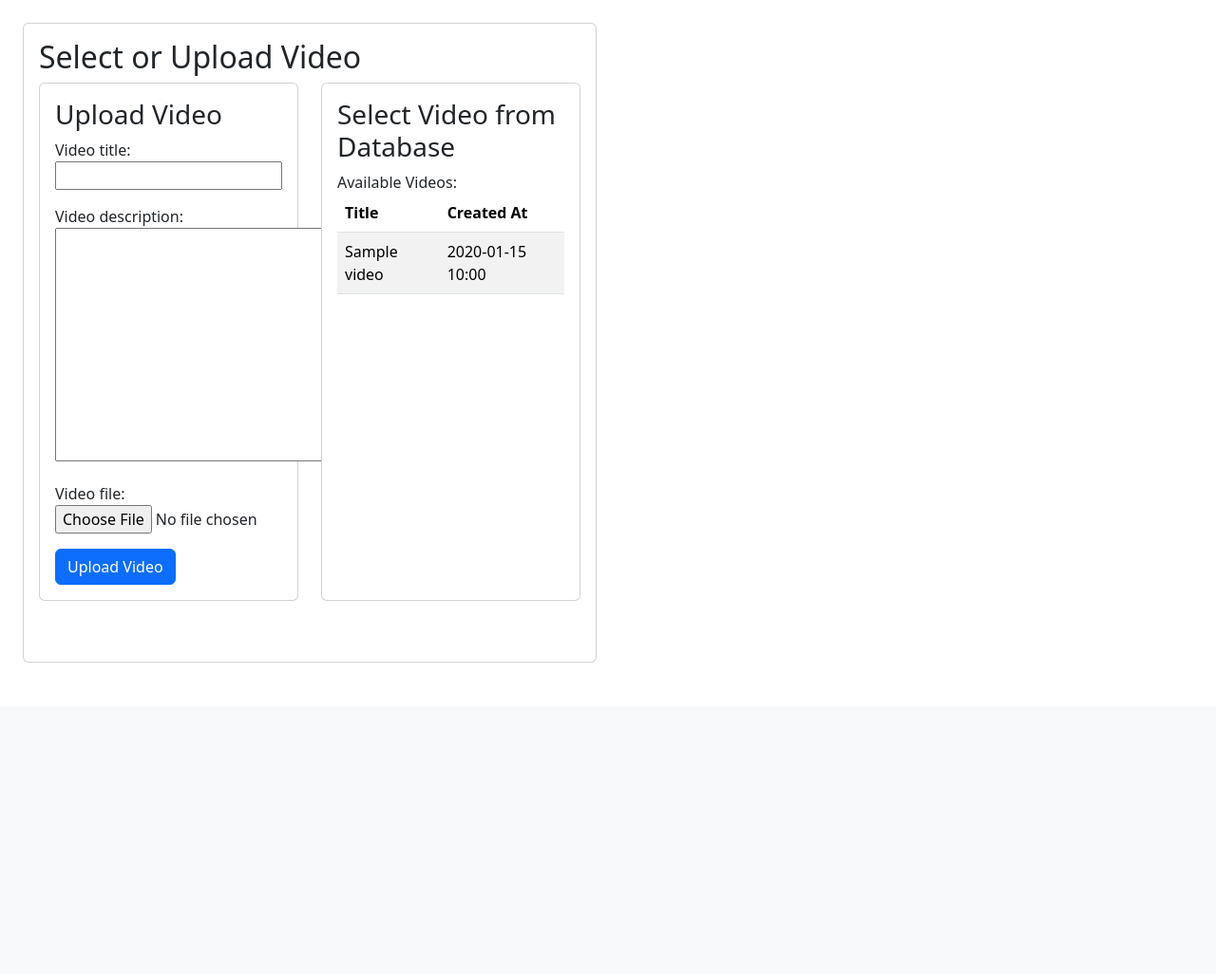
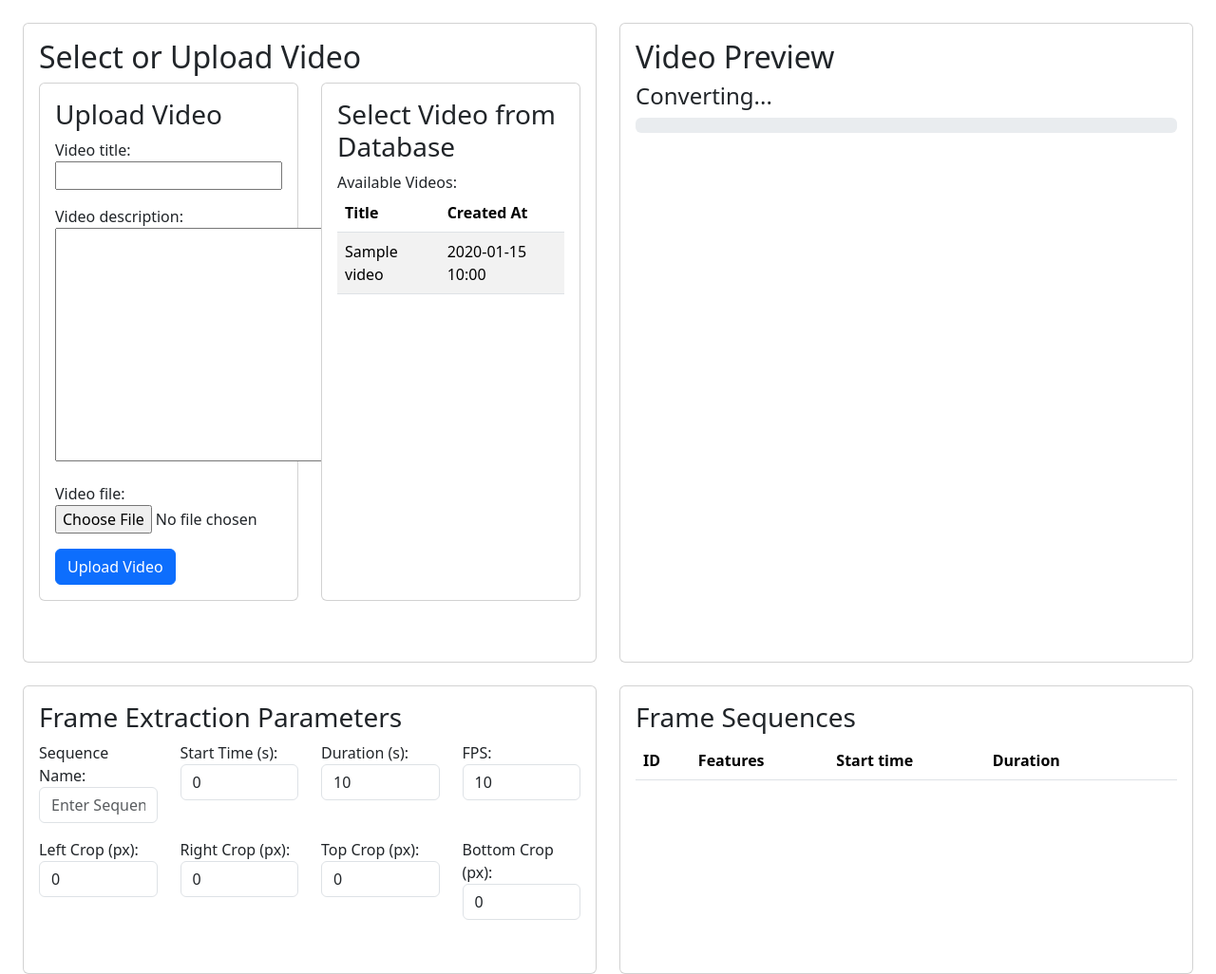
Before and after one commit to HukumaBob/segmentation, a Django app: template medical_segmentation/templates/segmentation/upload_video.html in a window 1280 px wide. Shown: the part 56-1082 px from the top of the page at 95% size. Before the commit the page ends 754 px from the top, so only its background shows below. Run offline with Django 5.2, Linux system fonts and the light colour scheme; the template is opened without the code that fills it: values that come from a table or form of the project are taken from there, others are empty; tables that the repository leaves empty hold one stand-in row (values such as "Sample post"); lists and menus that the app fills with data are empty; some libraries are stand-ins or nearby versions.

Commit message:
Fix delete file

```diff
--- a/medical_segmentation/data_preparation/views.py
+++ b/medical_segmentation/data_preparation/views.py
@@ -2,7 +2,6 @@
 import os
 import numpy as np
 from PIL import Image, ImageDraw
-from random import randint
 from django.http import JsonResponse
 from django.shortcuts import get_object_or_404, render
 from django.views.decorators.csrf import csrf_exempt
--- a/medical_segmentation/templates/segmentation/upload_video.html
+++ b/medical_segmentation/templates/segmentation/upload_video.html
@@ -59,7 +59,7 @@
 
         <!-- Вторая карточка с предпросмотром видео -->
         <div class="col-12 col-md-6 mb-4">
-            <div class="card mt-4 h-100" id="videoPreview" style="display: none;">
+            <div class="card mt-4 h-100" id="videoPreview" style="display: block;">
                 <div class="card-body">
                     <h2 id="previewTitle">{% trans "Video Preview" %}</h2>
                     <div id="conversionStatus">
@@ -78,7 +78,7 @@
     <div class="row">
         <!-- Третья карточка для параметров извлечения кадров -->
         <div class="col-12 col-md-6 mb-4">
-            <div class="card mt-4 h-100" id="frameParameters" style="display: none;">
+            <div class="card mt-4 h-100" id="frameParameters" style="display: block;">
                 <div class="card-body">
                     <h3>{% trans "Frame Extraction Parameters" %}</h3>
                     <!-- Параметры для извлечения кадров -->
@@ -144,7 +144,7 @@
 
 <!-- Четвертая карточка с таблицей -->
 <div class="col-12 col-md-6 mb-4">
-    <div class="card mt-4 h-100" id="sequencesList" style="display: none;">
+    <div class="card mt-4 h-100" id="sequencesList" style="display: block;">
         <div class="card-body">
             <h3>{% trans "Frame Sequences" %}</h3>
             <!-- Обертывающий контейнер с ограничением высоты и прокруткой -->
@@ -201,7 +201,7 @@
                 videoPlayer.style.display = 'block';
                 videoPreview.style.display = 'block';  // Показать карточку предпросмотра
                 deleteButton.style.display = 'block';
-                deleteButton.dataset.fileUrl = videoUrl;
+                deleteButton.dataset.fileUrl = videoUrl;  // Сохраняем URL файла для удаления
                 showFrameParameters(videoId);  // Показать параметры извлечения кадров
             }
         }
@@ -255,6 +255,33 @@
             });
         }
 
+        // Обработчик удаления видео
+        if (deleteButton) {
+            deleteButton.addEventListener('click', function () {
+                const fileUrl = this.dataset.fileUrl;  // Извлекаем URL файла для удаления
+                if (fileUrl) {
+                    const xhr = new XMLHttpRequest();
+                    xhr.open('POST', "{% url 'delete_video' %}", true);  // Используем корректный URL для удаления видео
+                    xhr.setRequestHeader('X-CSRFToken', '{{ csrf_token }}');
+                    xhr.setRequestHeader('Content-Type', 'application/x-www-form-urlencoded');
+
+                    xhr.onload = function () {
+                        if (xhr.status === 200) {
+                            const data = JSON.parse(xhr.responseText);
+                            if (data.status === 'success') {
+                                alert("{% trans 'Video deleted successfully.' %}");
+                                videoPlayer.style.display = 'none';  // Скрываем предпросмотр после удаления
+                            } else {
+                                console.error('Delete failed:', data.error);
+                            }
+                        }
+                    };
+
+                    xhr.send(`file_url=${encodeURIComponent(fileUrl)}`);
+                }
+            });
+        }
+
         // Обработчик создания последовательности
         if (createFramesButton) {
             createFramesButton.addEventListener('click', function () {
@@ -269,8 +296,7 @@
                 const bottomCrop = document.getElementById('bottomCrop').value;
 
                 if (videoId && sequenceName) {
-                    // Заменяем `0` в шаблоне на текущий `videoId`
-                    const createUrl = `{% url 'create_frame_sequence' video_id=0 %}`.replace(0, videoId) +
+                    const createUrl = `{% url 'create_frame_sequence' 0 %}`.replace(0, videoId) +
                         `?sequence_name=${encodeURIComponent(sequenceName)}&start_time=${startTime}&duration=${duration}&fps=${fps}` +
                         `&left_crop=${leftCrop}&right_crop=${rightCrop}&top_crop=${topCrop}&bottom_crop=${bottomCrop}`;
 
@@ -333,14 +359,14 @@
             editButtons.forEach(button => {
                 button.addEventListener('click', function () {
                     const sequenceId = this.dataset.seqId;
-                    window.location.href = `/sequence/${sequenceId}/edit/`;
+                    window.location.href = `/sequence/${sequenceId}/edit/`;  // Переход на страницу редактирования
                 });
             });
         }
 
         // Удаление последовательности
         function deleteSequence(sequenceId) {
-            fetch(`{% url 'delete_sequence' sequence_id=0 %}`.replace(0, sequenceId), {
+            fetch(`{% url 'delete_sequence' 0 %}`.replace(0, sequenceId), {
                 method: 'POST',
                 headers: {
                     'X-CSRFToken': '{{ csrf_token }}'
@@ -358,6 +384,6 @@
                 .catch(error => console.error('Error:', error));
         }
     });
+</script>
 
-</script>
 {% endblock %}
```
